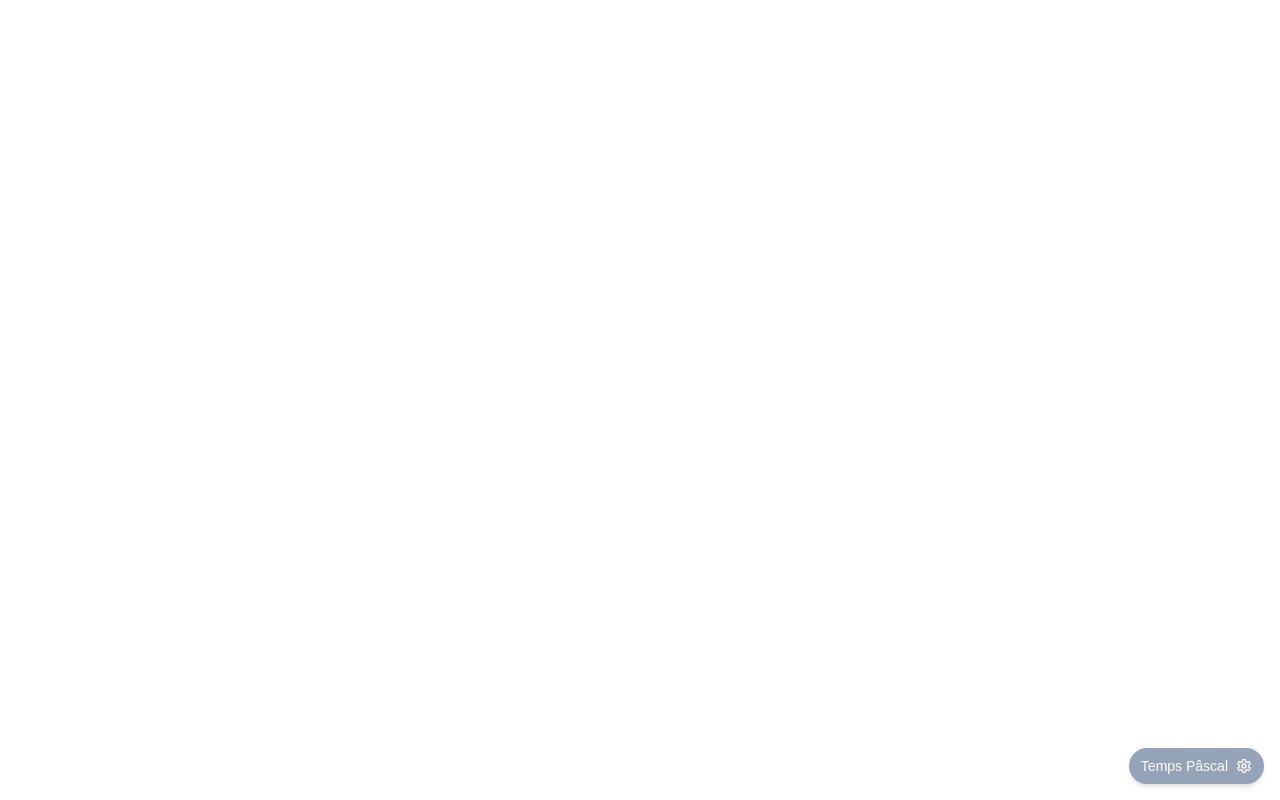
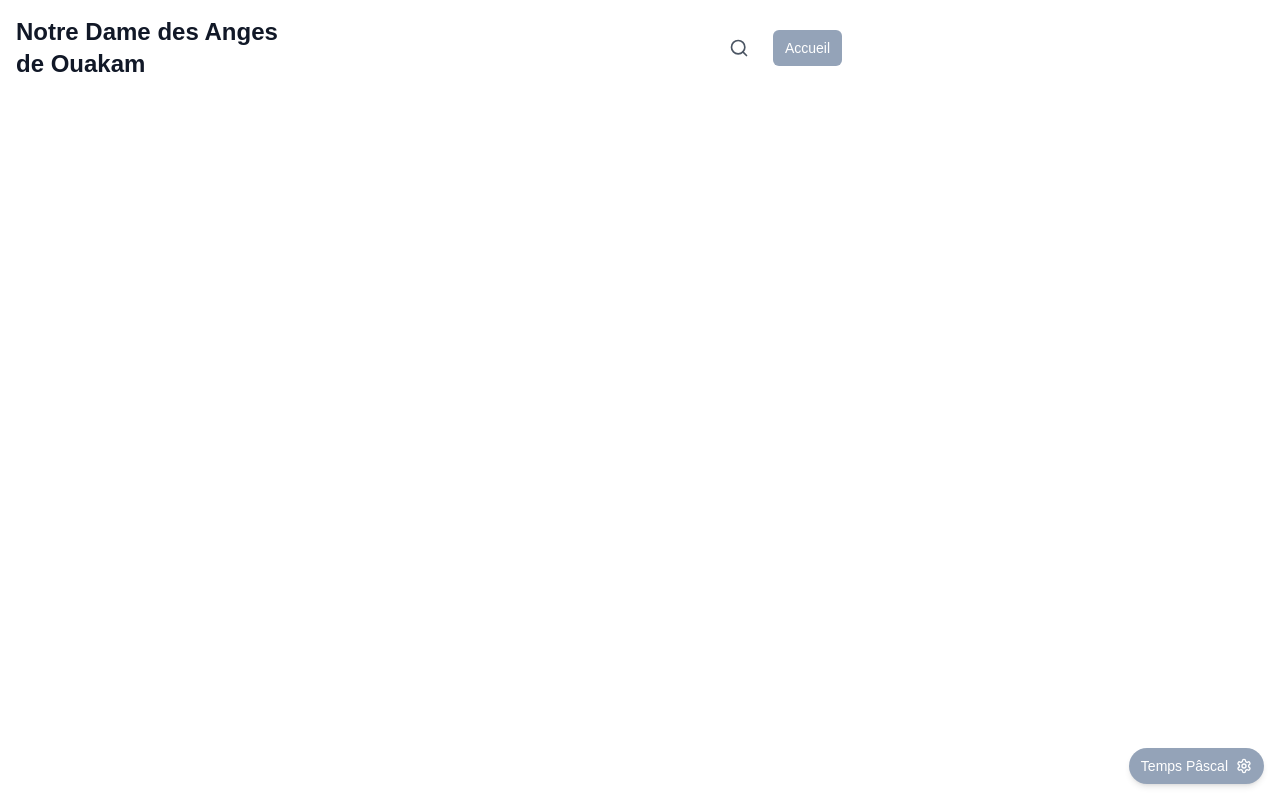
Before and after one commit to codeurluce/site_PNDAO, a React (Create React App) app: page / in a window 1280 px wide. Built offline with nearby package versions, Linux system fonts and the light colour scheme.

Commit message:
Gestion de Navbar, ajout de ringcolor dans liturgical

```diff
--- a/src/App.js
+++ b/src/App.js
@@ -1,17 +1,67 @@
-import logo from './logo.svg';
-import './App.css';
+import React from 'react';
+import { BrowserRouter as Router, Routes, Route } from 'react-router-dom';
 import { LiturgicalProvider } from './contexts/LiturgicalContext';
+import { Navbar } from './components/layout/Navbar';
+// import { Footer } from './components/layout/Footer';
 import { SeasonIndicator } from './components/layout/SeasonIndicators';
-import React from 'react';
+// import { HomePage } from './pages/HomePage';
+// import { NotFoundPage } from './pages/NotFoundPage';
+// import { PlaceholderPage } from './pages/PlaceholderPage';
+import { Church, Users, Calendar, BookOpen, Heart, DollarSign } from 'lucide-react';
 
 function App() {
   return (
     <LiturgicalProvider>
-      <div className="App">
-        <SeasonIndicator />
-      </div>
+      <Router>
+        <div className="min-h-screen flex flex-col">
+          <Navbar />
+          {/* <main className="flex-grow">
+            <Routes>
+              <Route path="/" element={<HomePage />} />
+              <Route path="/entities" element={
+                <PlaceholderPage
+                  title="Entités et CEB"
+                  description="Explorez les différents groupes et communautés ecclésiales de base de notre paroisse"
+                  icon={<Users size={24} />}
+                />
+              } />
+              <Route path="/mass-request" element={
+                <PlaceholderPage
+                  title="Demande de messes"
+                  description="Formulaire pour demander une intention de messe"
+                  icon={<Church size={24} />}
+                />
+              } />
+              <Route path="/agenda" element={
+                <PlaceholderPage
+                  title="Agenda Paroissial"
+                  description="Calendrier des événements et activités de la paroisse"
+                  icon={<Calendar size={24} />}
+                />
+              } />
+              <Route path="/news" element={
+                <PlaceholderPage
+                  title="Actualités"
+                  description="Suivez la vie et les actualités de notre paroisse"
+                  icon={<BookOpen size={24} />}
+                />
+              } />
+              <Route path="/donate" element={
+                <PlaceholderPage
+                  title="Faire un don"
+                  description="Soutenez notre paroisse par votre générosité"
+                  icon={<DollarSign size={24} />}
+                />
+              } />
+              <Route path="*" element={<NotFoundPage />} />
+            </Routes>
+          </main> */}
+          {/* <Footer /> */}
+          <SeasonIndicator />
+        </div>
+      </Router>
     </LiturgicalProvider>
   );
+}
 
-}
 export default App;
--- /dev/null
+++ b/src/components/layout/Navbar.jsx
@@ -0,0 +1,189 @@
+import React, { useState, useEffect } from 'react';
+import { Link, useLocation } from 'react-router-dom';
+import { Search, Menu, X } from 'lucide-react';
+import { motion, AnimatePresence } from 'framer-motion';
+import { useLiturgical } from '../../contexts/LiturgicalContext';
+import classNames from 'classnames';
+
+/**
+ * Navbar – Barre de navigation principale du site
+ *
+ * - Affiche le nom de l'église, les liens de navigation et un champ de recherche.
+ * - Le style change selon la saison liturgique (via contexte).
+ * - Affichage responsive : menu burger sur mobile.
+ * - Comportement dynamique :
+ *    - La couleur change au scroll
+ *    - Le menu mobile se ferme au changement de page
+ *    - Barre de recherche animée avec Framer Motion
+ */
+
+export const Navbar = () => {
+  const [isOpen, setIsOpen] = useState(false);
+  const [isSearchOpen, setIsSearchOpen] = useState(false);
+  const [searchQuery, setSearchQuery] = useState('');
+  const [isScrolled, setIsScrolled] = useState(false);
+  const location = useLocation();
+  const { theme } = useLiturgical();
+  const { currentColor } = useLiturgical();
+
+  useEffect(() => {
+    const handleScroll = () => {
+      setIsScrolled(window.scrollY > 20);
+    };
+    window.addEventListener('scroll', handleScroll);
+    return () => window.removeEventListener('scroll', handleScroll);
+  }, []);
+
+    // Close mobile menu when changing routes
+  useEffect(() => {
+    setIsOpen(false);
+  }, [location]);
+
+  const getNavbarColors = () => {
+    return isScrolled ? 'bg-white shadow-md' : 'bg-transparent';
+  };
+
+  const getLinkColors = (isActive, highlight = false) => {
+    if (highlight) {
+      return 'text-liturgical-amber-600 hover:text-liturgical-amber-700';
+    }
+    if (isActive) {
+      return `text-liturgical-${currentColor}-600`;
+    }
+    return `text-gray-800 hover:text-liturgical-${currentColor}-600`;
+  };
+
+  const navbarClasses = `fixed top-0 left-0 right-0 z-50 transition-all duration-300 ${getNavbarColors()} ${
+    isScrolled ? 'py-2' : 'py-4'
+  }`;
+
+  const navItems = [
+    { name: 'Accueil', path: '/', highlight: true },
+    { name: 'Entités et CEB', path: '/groupes' },
+    { name: 'Demande de messes', path: '/demande-messe' },
+    { name: 'Faire un don', path: '/don' },
+  ];
+
+  const handleSearch = (e) => {
+    e.preventDefault();
+    console.log('Searching for:', searchQuery);
+    setIsSearchOpen(false);
+    setSearchQuery('');
+  };
+
+  return (
+    <nav className={navbarClasses}>
+      <div className="container mx-auto px-4">
+        <div className="flex justify-between items-center">
+          <Link to="/" className="flex items-center">
+            <span className={`font-playfair font-bold text-xl md:text-2xl text-liturgical-${currentColor}-600`}>
+                Notre Dame des Anges <br></br> de Ouakam
+            </span>
+          </Link>
+
+{/* Desktop Navigation */}
+          <div className="hidden lg:flex items-center space-x-4">
+             {/* Search Bar */}
+             <button
+                className={`p-2 text-gray-600 hover:text-liturgical-${theme.ringColor}-600 transition-colors`}
+              onClick={() => setIsSearchOpen(!isSearchOpen)}
+            >
+              <Search size={20} />
+            </button>
+
+
+            {navItems.map((item) => (
+              <Link
+                key={item.path}
+                to={item.path}
+                className={classNames(
+                  "px-3 py-2 rounded-md text-sm font-medium transition-colors duration-300",
+                  location.pathname === item.path
+                    ? classNames(theme.bgColor, "text-white")
+                    : isScrolled
+                      ? "text-gray-700 hover:text-gray-900 hover:bg-gray-100"
+                      : "text-white hover:bg-white/10"
+                )}
+              >
+                {item.name}
+              </Link>
+            ))}
+          </div>
+
+          <div className="flex lg:hidden items-center space-x-2">
+            <button
+              className={`p-2 text-gray-600 hover:text-liturgical-red-600 transition-colors`}
+              onClick={() => setIsSearchOpen(!isSearchOpen)}
+            >
+              <Search size={20} />
+            </button>
+            <button
+              onClick={() => setIsOpen(!isOpen)}
+              className={`p-2 rounded-md text-gray-600 hover:text-liturgical-${currentColor}-600 focus:outline-none`}
+            >
+              {isOpen ? <X size={24} /> : <Menu size={24} />}
+            </button>
+          </div>
+        </div>
+      </div>
+
+      <AnimatePresence>
+        {isOpen && (
+          <motion.div
+            initial={{ opacity: 0, height: 0 }}
+            animate={{ opacity: 1, height: 'auto' }}
+            exit={{ opacity: 0, height: 0 }}
+            className="lg:hidden bg-white shadow-md"
+          >
+            <div className="container mx-auto px-4 py-2">
+              {navItems.map((item) => (
+                <Link
+                  key={item.path}
+                  to={item.path}
+                  className={classNames(
+                  "block px-3 py-2 rounded-md text-base font-medium",
+                  location.pathname === item.path
+                    ? classNames(theme.bgColor, "text-white")
+                    : "text-gray-700 hover:bg-gray-100"
+                )}
+              >
+                {item.name}
+              </Link>
+              ))}
+            </div>
+          </motion.div>
+        )}
+      </AnimatePresence>
+
+      <AnimatePresence>
+        {isSearchOpen && (
+          <motion.div
+            initial={{ opacity: 0, y: -20 }}
+            animate={{ opacity: 1, y: 0 }}
+            exit={{ opacity: 0, y: -20 }}
+            className="absolute top-full left-0 right-0 bg-white shadow-md p-4"
+          >
+            <form onSubmit={handleSearch} className="flex items-center">
+              <input
+                type="text"
+                placeholder="Rechercher..."
+                value={searchQuery}
+                onChange={(e) => setSearchQuery(e.target.value)}
+                className={`flex-grow p-2 border border-gray-300 rounded text-sm focus:outline-none focus:ring-2 ${theme.ringColor} focus:border-transparent`}
+
+              />
+              <button
+                type="submit"
+                className={`bg-liturgical-${currentColor}-600 text-white p-2 rounded-r-md hover:bg-liturgical-${currentColor}-700 transition-colors`}
+              >
+                <Search size={20} />
+              </button>
+            </form>
+          </motion.div>
+        )}
+      </AnimatePresence>
+    </nav>
+  );
+};
+
+export default Navbar;
--- a/src/types/Liturgical.js
+++ b/src/types/Liturgical.js
@@ -9,6 +9,8 @@ export const liturgicalThemes = {
         textColor: 'text-liturgical-green-800',
         bgColor: 'bg-liturgical-green-500',
         accentColor: 'border-liturgical-green-500',
+        ringColor: 'focus:ring-liturgical-green-500',
+
         seasonName: 'Temps Ordinaire'
     },
     christKing: {
@@ -17,6 +19,7 @@ export const liturgicalThemes = {
         textColor: 'text-liturgical-white-800',
         bgColor: 'bg-liturgical-white-500',
         accentColor: 'border-liturgical-white-500',
+        ringColor: 'focus:ring-liturgical-white-500',
         seasonName: 'Christ Roi'
     },
     advent: {
@@ -25,6 +28,7 @@ export const liturgicalThemes = {
         textColor: 'text-liturgical-violet-800',
         bgColor: 'bg-liturgical-violet-500',
         accentColor: 'border-liturgical-violet-500',
+        ringColor: 'focus:ring-liturgical-violet-500',
         seasonName: "Temps de l'Avent"
     },
     joySundayAdvent: {
@@ -33,6 +37,7 @@ export const liturgicalThemes = {
         textColor: 'text-liturgical-rose-800',
         bgColor: 'bg-liturgical-rose-500',
         accentColor: 'border-liturgical-rose-500',
+        ringColor: 'focus:ring-liturgical-rose-500',
         seasonName: 'Dimanche de la Joie (Avent)'
     },
     christmas: {
@@ -41,6 +46,7 @@ export const liturgicalThemes = {
         textColor: 'text-liturgical-white-800',
         bgColor: 'bg-liturgical-white-500',
         accentColor: 'border-liturgical-white-500',
+        ringColor: 'focus:ring-liturgical-white-500',
         seasonName: 'Temps de Noël'
     },
     ashWednesday: {
@@ -49,6 +55,7 @@ export const liturgicalThemes = {
         textColor: 'text-liturgical-violet-800',
         bgColor: 'bg-liturgical-violet-500',
         accentColor: 'border-liturgical-violet-500',
+        ringColor: 'focus:ring-liturgical-violet-500',
         seasonName: 'Mercredi des Cendres'
     },
     lent: {
@@ -57,6 +64,7 @@ export const liturgicalThemes = {
         textColor: 'text-liturgical-violet-800',
         bgColor: 'bg-liturgical-violet-500',
         accentColor: 'border-liturgical-violet-500',
+        ringColor: 'focus:ring-liturgical-violet-500',
         seasonName: 'Temps de Carême'
     },
     joySundayLent: {
@@ -65,6 +73,7 @@ export const liturgicalThemes = {
         textColor: 'text-liturgical-rose-800',
         bgColor: 'bg-liturgical-rose-500',
         accentColor: 'border-liturgical-rose-500',
+        ringColor: 'focus:ring-liturgical-rose-500',
         seasonName: 'Dimanche de la Joie (Carême)'
     },
     palms: {
@@ -73,6 +82,7 @@ export const liturgicalThemes = {
         textColor: 'text-liturgical-red-800',
         bgColor: 'bg-liturgical-red-500',
         accentColor: 'border-liturgical-red-500',
+        ringColor: 'focus:ring-liturgical-red-500',
         seasonName: 'Dimanche des Rameaux'
     },
     holyThursday: {
@@ -81,6 +91,7 @@ export const liturgicalThemes = {
         textColor: 'text-liturgical-white-800',
         bgColor: 'bg-liturgical-white-500',
         accentColor: 'border-liturgical-white-500',
+        ringColor: 'focus:ring-liturgical-white-500',
         seasonName: 'Jeudi Saint'
     },
     goodFriday: {
@@ -89,6 +100,7 @@ export const liturgicalThemes = {
         textColor: 'text-liturgical-red-800',
         bgColor: 'bg-liturgical-red-500',
         accentColor: 'border-liturgical-red-500',
+        ringColor: 'focus:ring-liturgical-red-500',
         seasonName: 'Vendredi Saint'
     },
     easter: {
@@ -97,6 +109,7 @@ export const liturgicalThemes = {
         textColor: 'text-liturgical-white-800',
         bgColor: 'bg-liturgical-white-500',
         accentColor: 'border-liturgical-white-500',
+        ringColor: 'focus:ring-liturgical-white-500',
         seasonName: 'Temps Pâscal'
     },
     pentecost: {
@@ -105,6 +118,7 @@ export const liturgicalThemes = {
         textColor: 'text-liturgical-red-800',
         bgColor: 'bg-liturgical-red-500',
         accentColor: 'border-liturgical-red-500',
+        ringColor: 'focus:ring-liturgical-red-500',
         seasonName: 'Pentecôte'
     },
 
@@ -114,6 +128,7 @@ export const liturgicalThemes = {
         textColor: 'text-liturgical-blue-800',
         bgColor: 'bg-liturgical-blue-500',
         accentColor: 'border-liturgical-blue-500',
+        ringColor: 'focus:ring-liturgical-blue-500',
         seasonName: 'Fête Mariale'
     },
     // TOUSSAINT
@@ -123,6 +138,7 @@ export const liturgicalThemes = {
         textColor: 'text-liturgical-white-800',
         bgColor: 'bg-liturgical-white-500',
         accentColor: 'border-liturgical-white-500',
+        ringColor: 'focus:ring-liturgical-white-500',
         seasonName: 'Toussaint'
     },
     // Ascension
@@ -132,6 +148,7 @@ export const liturgicalThemes = {
     //     textColor: 'text-liturgical-white-800',
     //     bgColor: 'bg-liturgical-white-500',
     //     accentColor: 'border-liturgical-white-500',
+    //     ringColor: 'focus:ring-liturgical-white-500',
     //     seasonName: 'Ascension'
     // },
     // Trinité
@@ -141,6 +158,7 @@ export const liturgicalThemes = {
     //     textColor: 'text-liturgical-white-800',
     //     bgColor: 'bg-liturgical-white-500',
     //     accentColor: 'border-liturgical-white-500',
+    //     ringColor: 'focus:ring-liturgical-white-500',
     //     seasonName: 'Trinité'
     // },
     // Fête du Saint Sacrement
@@ -150,6 +168,7 @@ export const liturgicalThemes = {
     //     textColor: 'text-liturgical-white-800',
     //     bgColor: 'bg-liturgical-white-500',
     //     accentColor: 'border-liturgical-white-500',
+    //     ringColor: 'focus:ring-liturgical-white-500',
     //     seasonName: 'Fête du Saint Sacrement'
     // },
     // dimanche de la  transfiguration
@@ -159,6 +178,7 @@ export const liturgicalThemes = {
     //     textColor: 'text-liturgical-white-800',
     //     bgColor: 'bg-liturgical-white-500',
     //     accentColor: 'border-liturgical-white-500',
+    //     ringColor: 'focus:ring-liturgical-white-500',
     //     seasonName: 'Dimanche de la Transfiguration'
     // },
 
```
